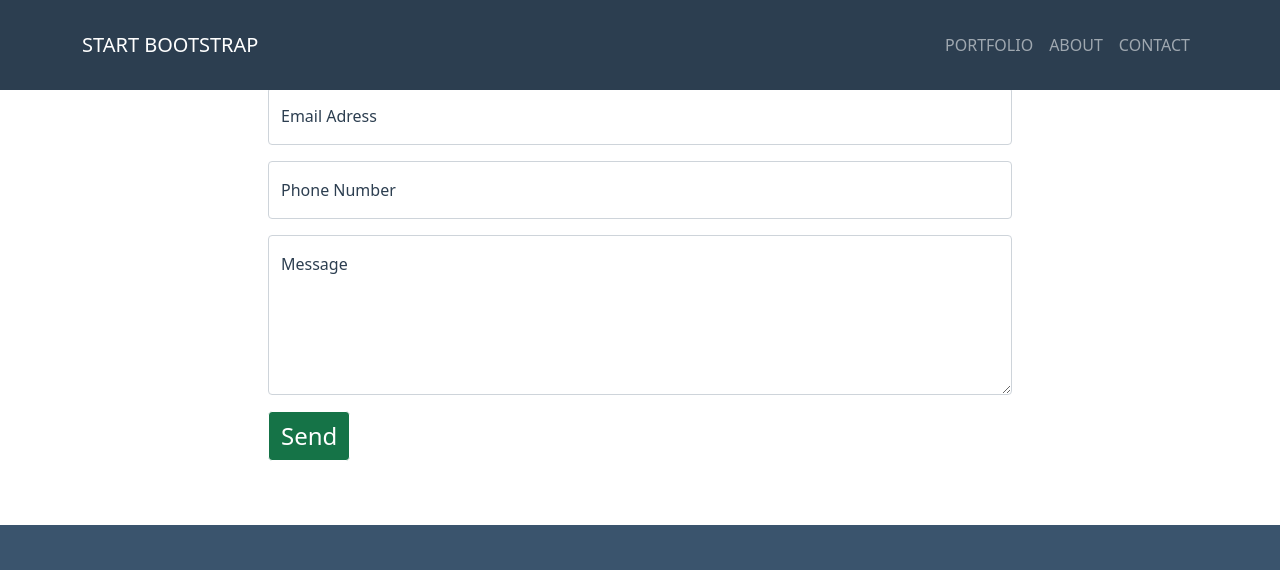
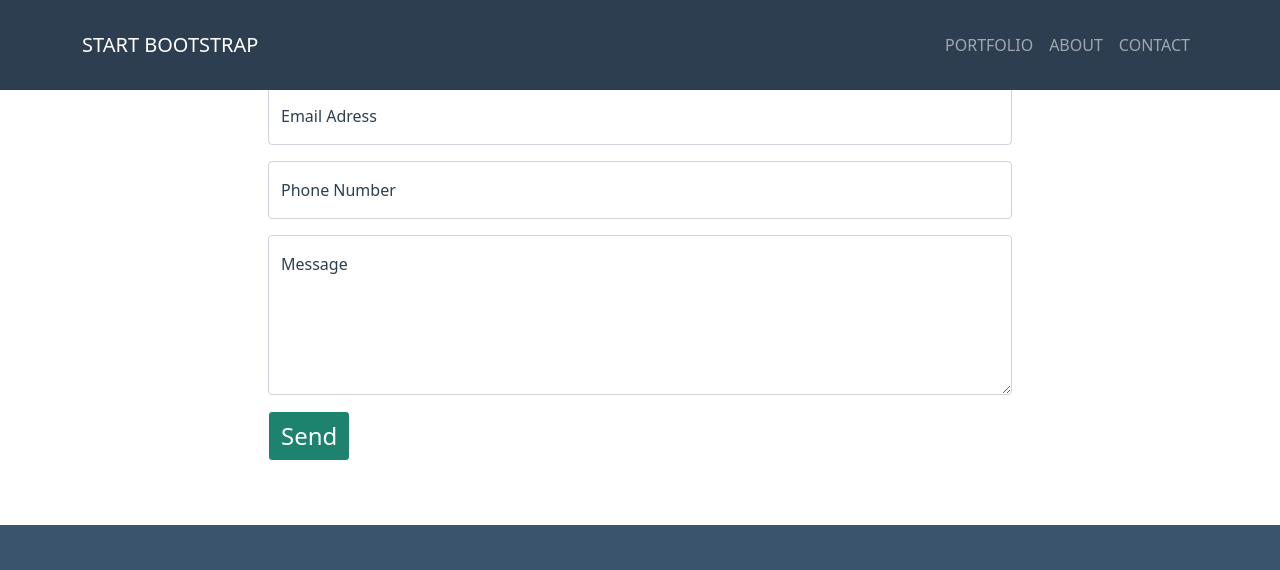
Before and after one commit to Saimon397/html-css-bootstrap-freelancer, a plain HTML site: page index.html in a window 1280 px wide. In both pictures the pointer is over the button "Send". Shown: the part 2053-2623 px from the top of the page. Drawn offline with nearby package versions, Linux system fonts and the light colour scheme.

Commit message:
mod_hover_btn

```diff
--- a/css/style.css
+++ b/css/style.css
@@ -112,6 +112,10 @@ header {
     background-color: var(--green);
 }
 
+.btn-success:hover {
+    background-color: rgb(29, 130, 110);
+}
+
 /***FOOTER***/
 .ico-social {
     width: 32px;
```
